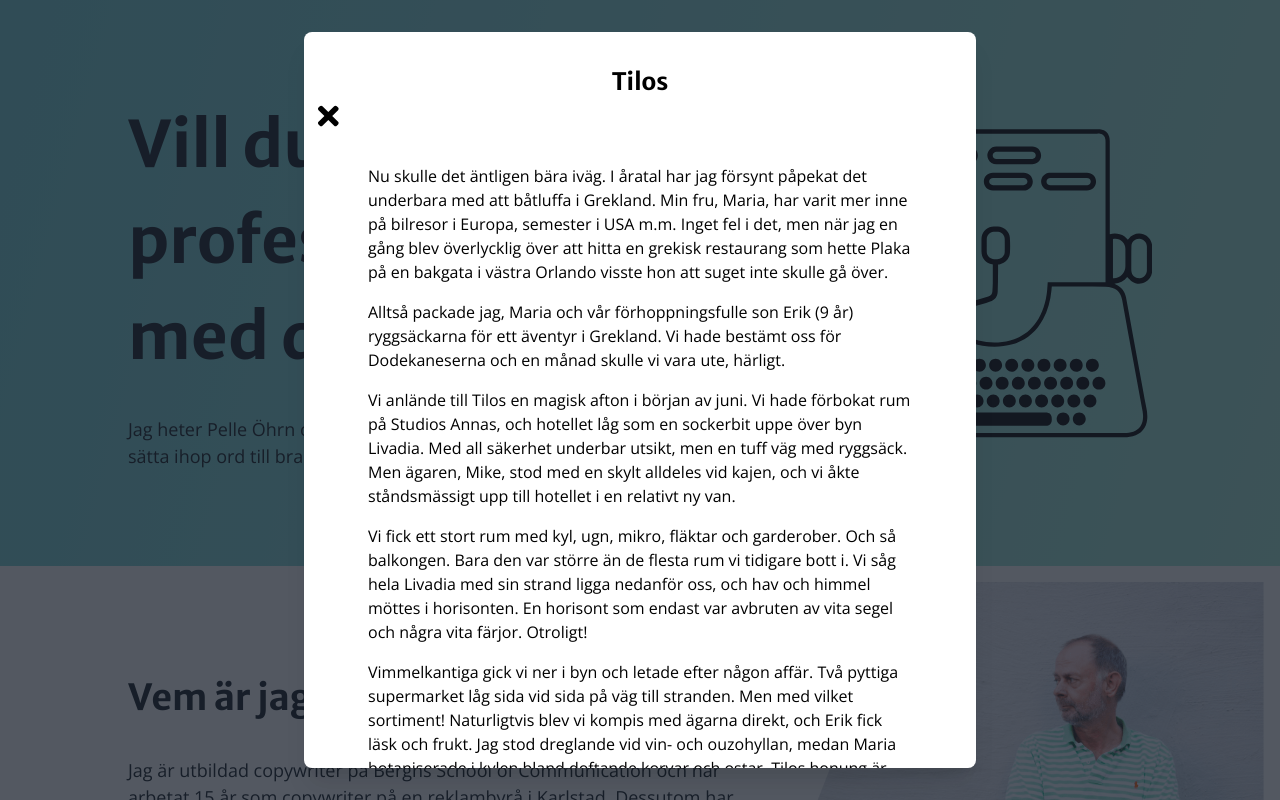
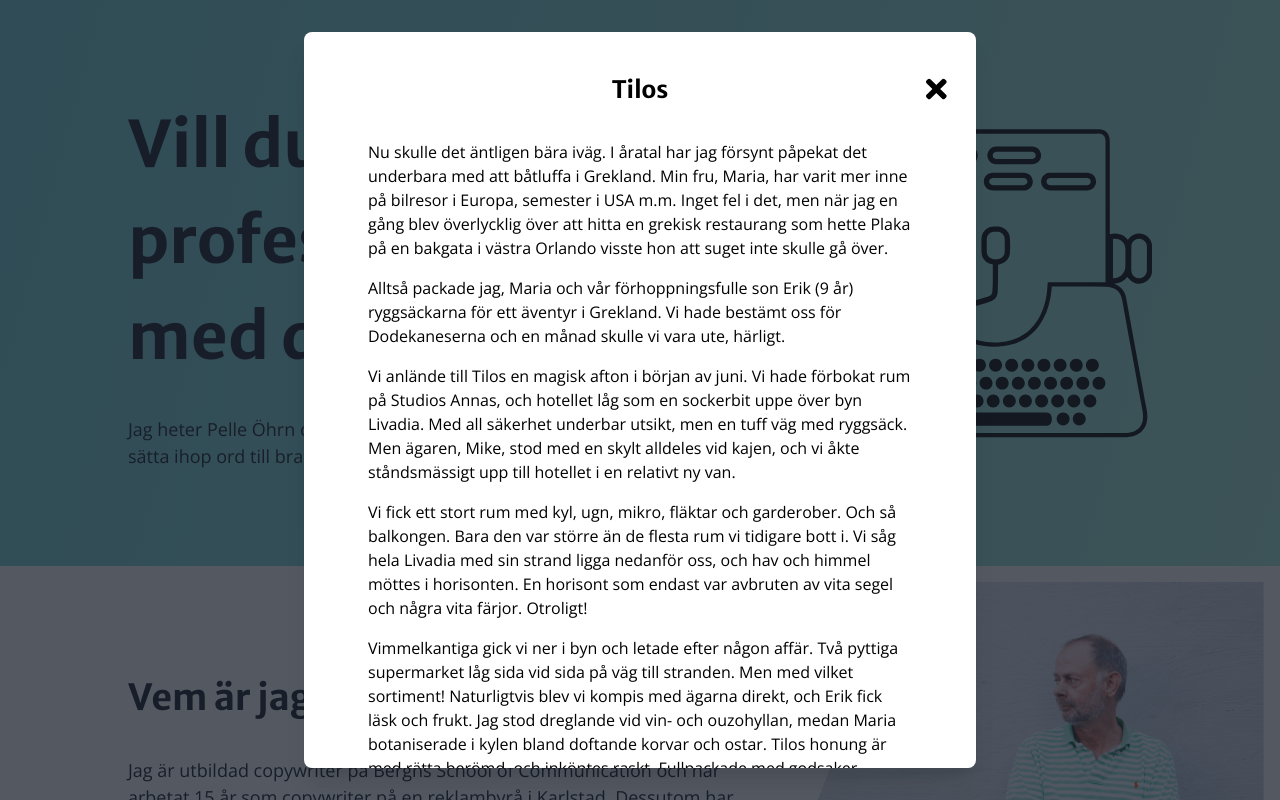
Before and after one commit to oherik/pellessida, a Vue app: page / in a window 1280 px wide. Shown: the top 800 px of the page. Built offline with nearby package versions, Linux system fonts and the light colour scheme.

Commit message:
Style modal

```diff
--- a/src/components/Form.vue
+++ b/src/components/Form.vue
@@ -84,7 +84,7 @@
       :class="[
         'bg-turquoise shadow-md text-darkcyan font-bold font-body',
         'py-4 px-8 md:py-2 md:px-4 rounded inline-flex items-center transition',
-        'duration-200 focus:outline-none focus:bg-cyan focus:shadow-lg',
+        'duration-200 focus:outline-none focus:bg-cyan',
         'hover:bg-cyan hover:shadow-lg focus:shadow-outline'
       ]"
       type="submit"
--- a/src/components/TextSamples/Modal.vue
+++ b/src/components/TextSamples/Modal.vue
@@ -27,14 +27,18 @@
           aria-modal="true"
           aria-labelledby="modal-headline"
         >
-          <div class="my-4 md:my-8 mx-2">
-            <h2 class="text-center font-heading my-0 font-bold text-2xl">
+          <div class="my-4 md:mb-8 md:mt-10 mx-2 flex px-4">
+            <div class="w-1/5" />
+            <h2 class="text-center font-heading my-0 font-bold text-2xl w-3/5">
               {{ title }}
             </h2>
+            <div
+              class="w-1/5 items-center flex justify-end"
+            >
               <button
                 :class="[
-                'focus:outline-none transition w-8 h-8 flex items-center ',
-                'justify-center focus:shadow-outline',
+                  'focus:outline-none transition w-8 h-8',
+                  'focus:shadow-outline',
                   'duration-200 hover:text-cyan focus:text-cyan'
                 ]"
                 type="button"
@@ -45,6 +49,7 @@
                   icon="times"
                 />
               </button>
+            </div>
           </div>
           <div class="mb-12 mx-auto w-full max-w-xl px-4">
             <!-- The text is passed as a prop so we can edit the <p>-tag CSS here -->
```
Lines whose indentation alone changed are shown as unchanged.
